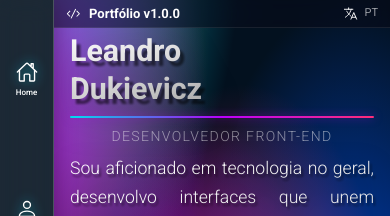
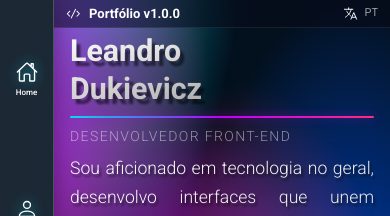
Before and after one commit to LeandroDukievicz/Portifolio-Cyber-Dukie, a Next.js app: page / in a window 390 px wide. Shown: the top 216 px of the page. Built offline with nearby package versions, Linux system fonts and the light colour scheme; no server answers.

Commit message:
fix: texto da home justificado em mobile

```diff
--- a/app/page.tsx
+++ b/app/page.tsx
@@ -120,7 +120,7 @@ export default function Page() {
           />
 
           <p
-            className="w-full text-center text-sm lg:text-base font-light tracking-widest uppercase"
+            className="w-full text-justify lg:text-center text-sm lg:text-base font-light tracking-widest uppercase"
             style={{ color: "rgba(255,255,255,0.5)" }}
           >
             {t.subtitle}
```
